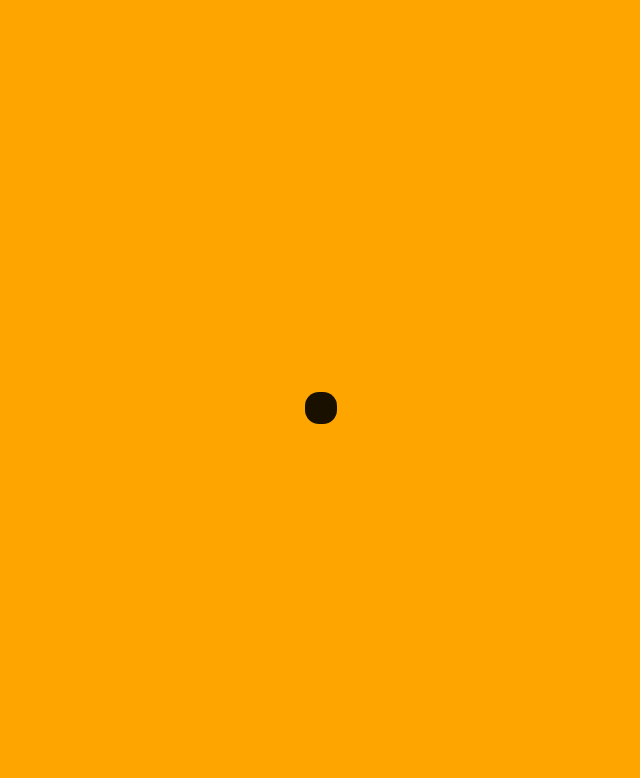
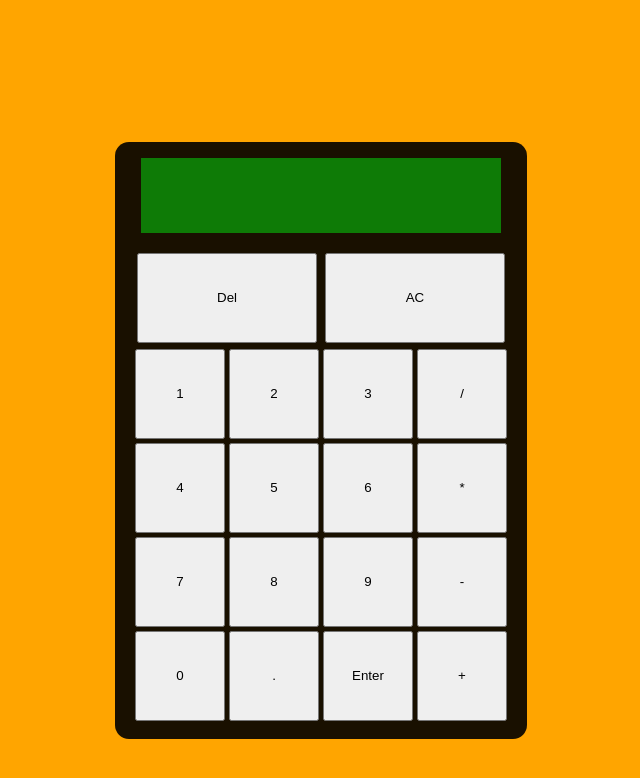
Before and after one commit to johnyousef/calculater, a plain HTML site: page index.html in a window 1280 px wide. Shown: the whole page, without its empty margins (319-959 px from the left). Drawn offline with Linux system fonts and the light colour scheme.

Commit message:
made a simple gui

```diff
--- a/index.html
+++ b/index.html
@@ -10,6 +10,32 @@
     <div class="parent_container">
         <div class="child_container">
 
+            <div class="screen_container">
+                <p class="input_text"></p>
+                <p class="output_text"></p>
+            </div>
+
+            <div class="toolbar_container">
+                <button class="delete">Del</button>
+                <button class="clear_all">AC</button>
+                <button class="number 1">1</button>
+                <button class="number 2">2</button>
+                <button class="number 3">3</button>
+                <button class="operation /">/</button>
+                <button class="number 4">4</button>
+                <button class="number 5">5</button>
+                <button class="number 6">6</button>
+                <button class="operation *">*</button>
+                <button class="number 7">7</button>
+                <button class="number 8">8</button>
+                <button class="number 9">9</button>
+                <button class="operation -">-</button>
+                <button class="number 0">0</button>
+                <button class="number decimal">.</button>
+                <button class="operation enter">Enter</button>
+                <button class="operation +">+</button>
+            </div>
+
         </div>
     </div>
 
--- a/style.css
+++ b/style.css
@@ -1,6 +1,7 @@
 body, html {
     background-color: orange;
     height: 100%;
+    padding: 16px;
 }
 
 .parent_container{
@@ -14,6 +15,36 @@ body, html {
     background-color: rgba(0, 0, 0, 0.9);
     padding: 16px;
     border-radius: 14px;
+    display: flex;
+    flex-direction: column;
+    gap: 16px;
+    align-items: center;
+    justify-content: center;
+    max-width: 380px;
     /* height: 400px;
     width: 300px; */
 }
+
+.screen_container {
+    background-color: rgba(9, 170, 9, 0.699);
+    min-height: 75px;
+    min-width: 360px;
+}
+
+.toolbar_container {
+    display: flex;
+    flex-wrap: wrap;
+    justify-content: center;
+    /* gap: 10px; */
+}
+
+button {
+    flex: 0 0 90px;
+    height: 90px;
+    margin: 2px;
+}
+
+button.delete, button.clear_all {
+    min-width: 180px;
+    margin: 4px;
+}
```
